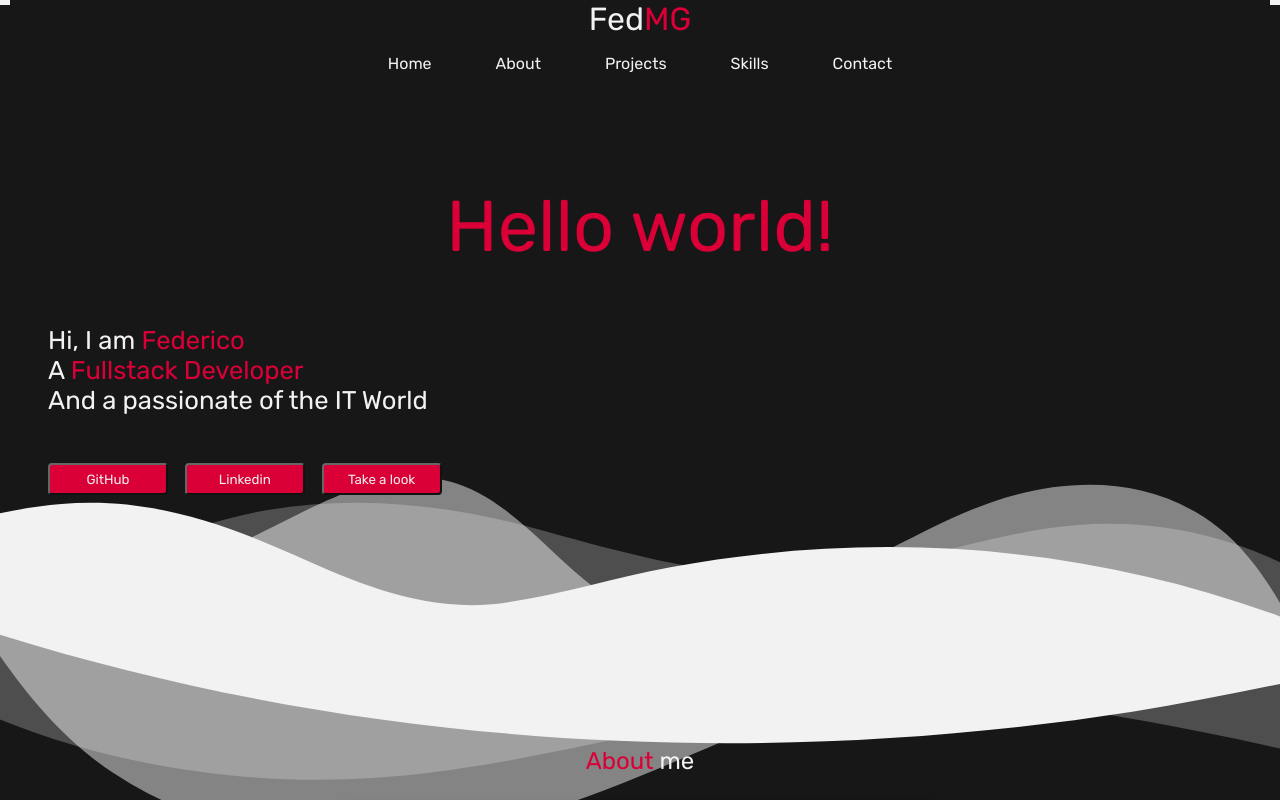
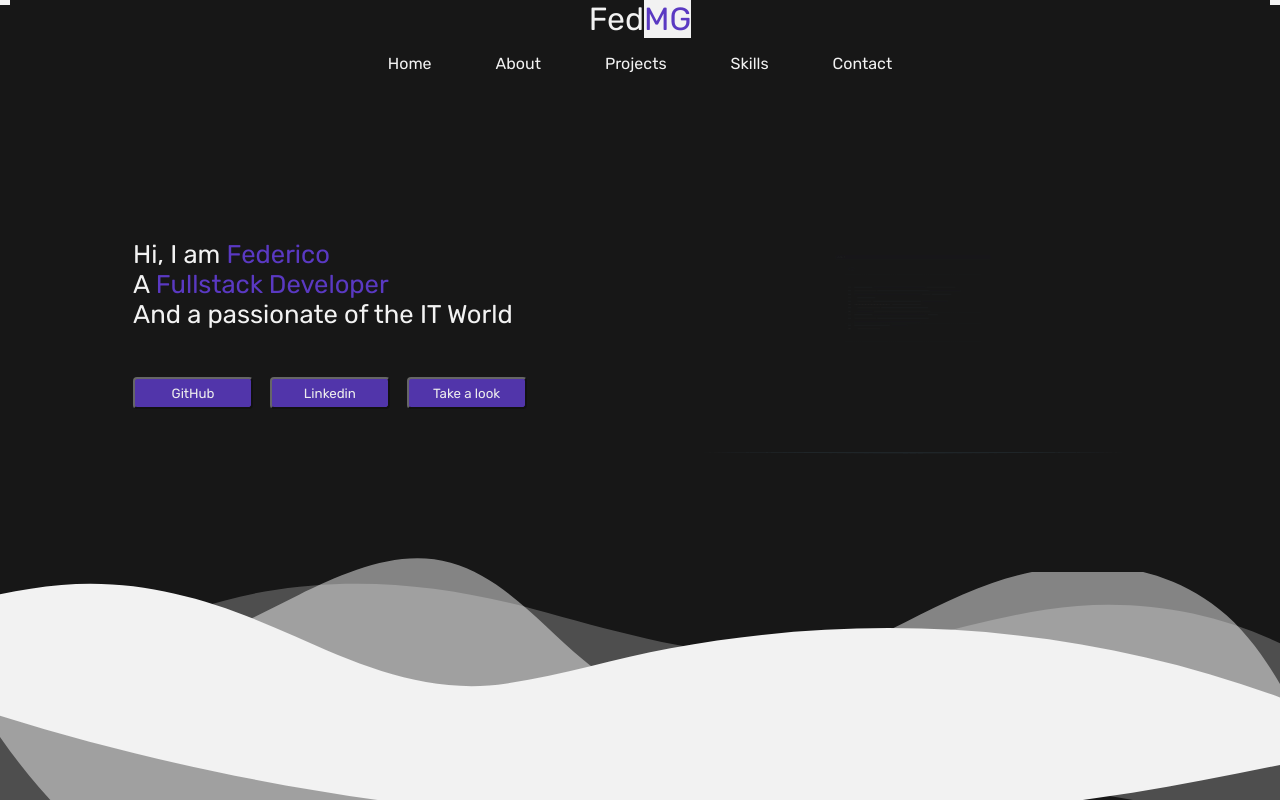
Before and after one commit to FedMG/fedmg-portfolio-v1, a React (Vite) app in the folder client/: page / in a window 1280 px wide. Shown: the top 800 px of the page. Built offline with nearby package versions, Linux system fonts and the light colour scheme.

Commit message:
Apply: new home layout

```diff
--- a/client/src/routes/Home.jsx
+++ b/client/src/routes/Home.jsx
@@ -1,18 +1,23 @@
-import { Introduction } from '../items/home/Introduction.jsx'
-import { Greeting } from '../items/home/Greeting.jsx'
-import { LinkSection } from '../items/home/LinkSection.jsx'
-import { Shape } from '../iterators/Shape.jsx'
-import { waves } from '../refs/shapes.js'
+import { Introduction } from "../items/home/Introduction.jsx";
+import { LinkSection } from "../items/home/LinkSection.jsx";
+import { Shape } from "../iterators/Shape.jsx";
+import { waves } from "../refs/shapes.js";
+import intro from "../assets/intro.gif";
 
 export const Home = () => {
   return (
-    <div id='Home' className='section'>
-      <div className='home-section-content'>
-        <Greeting />
-        <Introduction />
-        <LinkSection />
+    <div id="Home" className="section">
+      <div className="home__sticky-header" />
+      <div className="home__elements-wrapper">
+        <div className="intro-btn-elements">
+          <Introduction />
+          <LinkSection />
+        </div>
+        <div className="intro-gif-container">
+          <img src={intro} className="intro-gif" />
+        </div>
       </div>
       <Shape data={waves.upside} />
     </div>
-  )
-}
+  );
+};
--- a/client/src/styles/header/top.css
+++ b/client/src/styles/header/top.css
@@ -13,6 +13,7 @@
 }
 
 .title__span-logo {
+  background-color: #f2f2f2;
   color: var(--secondary-color);
 }
 
@@ -32,6 +33,7 @@
 
 .Top__anchor:focus,
 .Top__anchor:hover {
+  background-color: #f2f2f2;
   color: var(--secondary-color);
   outline: none;
 }
--- a/client/src/styles/routes/home.css
+++ b/client/src/styles/routes/home.css
@@ -1,33 +1,35 @@
-.home-section-content {
-  padding-top: calc(var(--sec-content-pad) + 1em);
+.home__elements-wrapper {
+  /* fix paddings-top */
+  padding-top: calc(var(--sec-content-pad) + -2.5em);
   padding-bottom: calc(var(--sec-content-pad) + 1em);
+  display: flex;
+  justify-content: space-evenly;
+  align-items: center;
+}
+.intro-btn-elements {
 }
 
-.greeting-container {
-  display: flex;
-  justify-content: center;
-  align-items: end;
-  padding: 3.5em;
+.intro-gif-container {
+  padding-left: 1.2em;
+}
+.intro-gif {
+  width: 100%;
   height: 100%;
-  width: 100%;
-}
-
-.greeting-container__span {
-  color: var(--secondary-color);
-  font-size: var(--first-title-fz);
+  max-width: 500px;
+  min-width: 290px;
+  user-select: none;
 }
 
 .span-container {
+  max-width: 500px;
   display: flex;
-  padding-left: var(--span-subcontainer-pad-lf-bt);
+  padding-left: calc(var(--span-subcontainer-pad-lf-bt) - 2em);
   padding-bottom: var(--span-subcontainer-pad-lf-bt);
-
   height: 100%;
   width: 100%;
 }
 
 .span-container__subcontainer {
-  display: block;
   width: 100%;
 }
 
@@ -52,8 +54,7 @@
 .buttons-container__subcontainer {
   display: flex;
   gap: var(--btn-subcontainer-gap);
-  padding-left: clamp(0.3em, 7vw, 3em);
-  padding-left: var(--btn-subcontainer-pad-left);
+  padding-left: calc(var(--btn-subcontainer-pad-left) - 2em);
   width: 100%;
 }
 
@@ -76,14 +77,3 @@
   color: var(--secondary-color-act);
   border: var(--button-bd-style-act);
 }
-
-@media (max-width: 767px) {
-  .home-section-content {
-    padding-top: calc(var(--sec-content-pad) - 1em);
-    padding-bottom: calc(var(--sec-content-pad) + 1em);
-  }
-  .button {
-    max-width: calc(var(--button-width) - 3em);
-    padding: calc(var(--button-padding) - 0.2em);
-  }
-}
--- a/client/src/styles/variables.css
+++ b/client/src/styles/variables.css
@@ -7,15 +7,25 @@
 
   /* font colors */
   --primary-color: #f2f2f2;
-  --secondary-color: #da0037;
+  /* --secondary-color: #da0037; */
+  /* --secondary-color: #197EDD; */
+  --secondary-color: #5a39c2;
+
   --third-color: #ededed;
   --fourth-color: #000;
 
   /* body background */
   --primary-bg-color: #171717;
-  --secondary-bg-color: #da0037;
+
+  /* --secondary-bg-color: #da0037; */
+  /* --secondary-bg-color: #1556ae; */
+  /* --secondary-bg-color: #D26410;  */
+  /* --secondary-bg-color: #7951aa; */
+  /* --secondary-bg-color: #512388; */
+  /* --secondary-bg-color: #5a39c2; */
+  --secondary-bg-color: #5135AA;
+  /* --secondary-bg-color: #6244CE; */
   --third-bg-color: #f2f2f2;
-
 
   /* items background */
   --primary-item-bg-color: linear-gradient(
@@ -94,7 +104,6 @@
   /* skills */
   --skill-cards-gap: 0.6em;
 
-
   color-scheme: light dark;
   font-synthesis: none;
   text-rendering: optimizeLegibility;
```
Also changed, not shown: client/src/structure/Footer.jsx (added, +7 -0 lines), client/src/assets/intro.gif (added).
